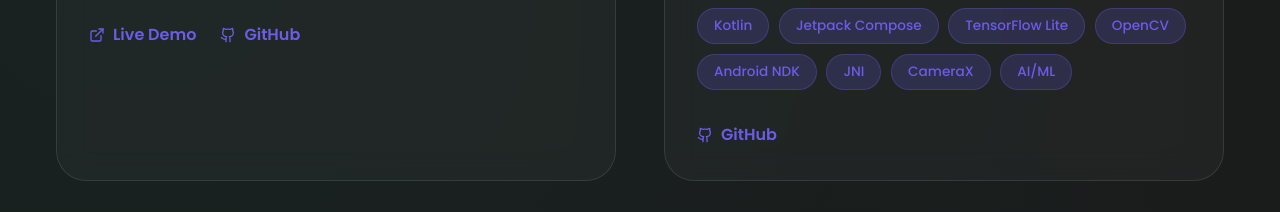
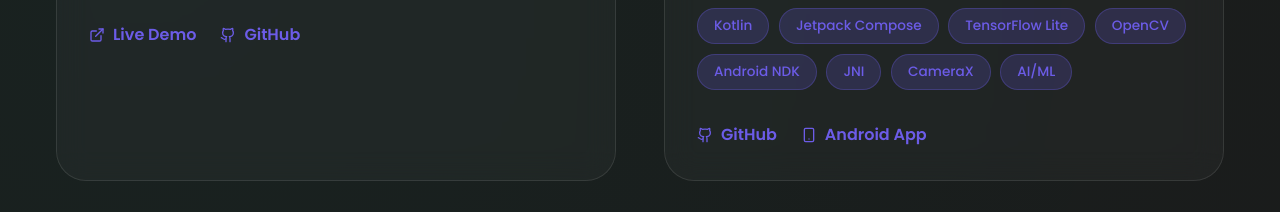
Before and after one commit to kunalbatra339/Portfolio, a React (Vite) app: page / in a window 1280 px wide. Shown: the part 3800-4012 px from the top of the page. Built offline with nearby package versions, Linux system fonts and the light colour scheme.

Commit message:
added apk link of sentinel

```diff
--- a/src/components/Projects.jsx
+++ b/src/components/Projects.jsx
@@ -31,6 +31,8 @@
       ],
       gradient: 'var(--gradient-fire)',
       icon: '🛡️',
+      androidUrl:
+        'https://drive.google.com/file/d/1x3ZQ2llz6AzR2XAtf-FSMMUJcyP6lxqM/view?usp=drivesdk',
       githubUrl: 'https://github.com/kunalbatra339/Sentinel',
     },
     {
```
